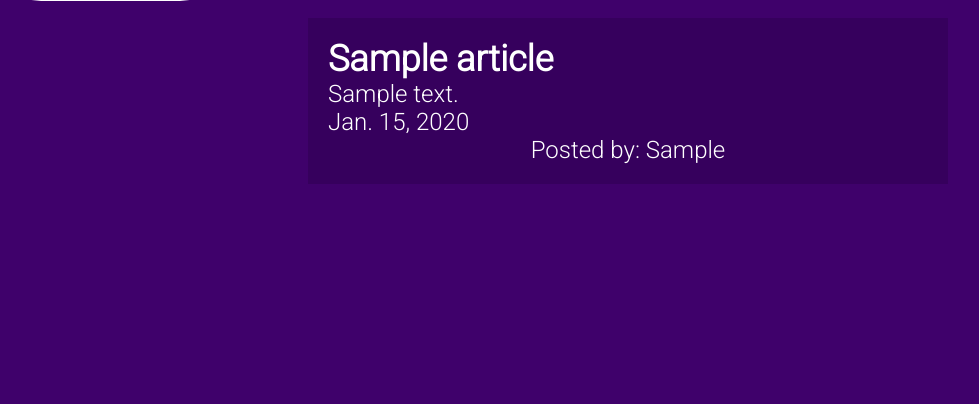
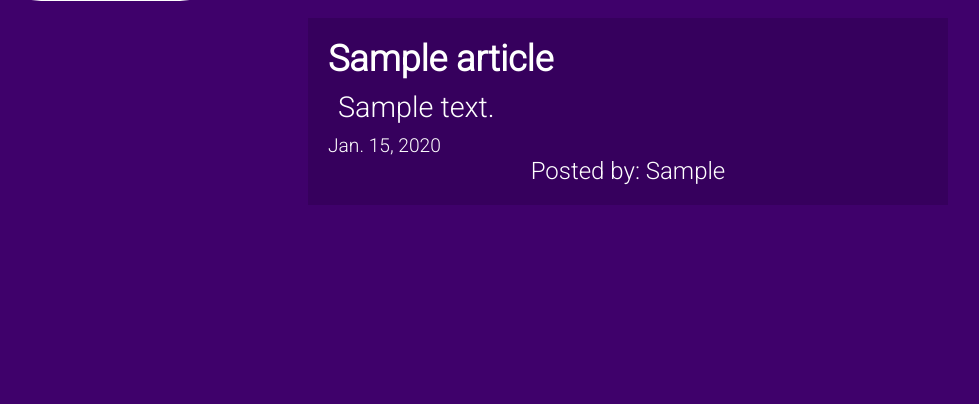
Before and after one commit to victorhostert/Django-Blog-Project, a Django app: page / in a window 1280 px wide. Shown: the part 82-486 px from the top of the page, without its empty margins (12-991 px from the left). Run offline with Django 3.2, Linux system fonts and the light colour scheme; tables that the repository leaves empty hold one stand-in row (values such as "Sample post").

Commit message:
fix: small fix on the styles

```diff
--- a/assets/templates/index.html
+++ b/assets/templates/index.html
@@ -9,8 +9,8 @@ My blog
         <div class="article">
 
             <h2><a href="{% url 'blog:post' slug=article.slug %}">{{article.title}}</a></h2>
-            <p>{{article.snippet}}</p>
-            <p>{{article.date}}</p>
+            <p style="font-size: 1.2em; margin: 10px;">{{article.snippet}}</p>
+            <p style="font-size: 0.8em;">{{article.date}}</p>
             <p class="author_post">Posted by: <span>{{article.author.username}}</span></p>
         </div>
     {% endfor %}
```
